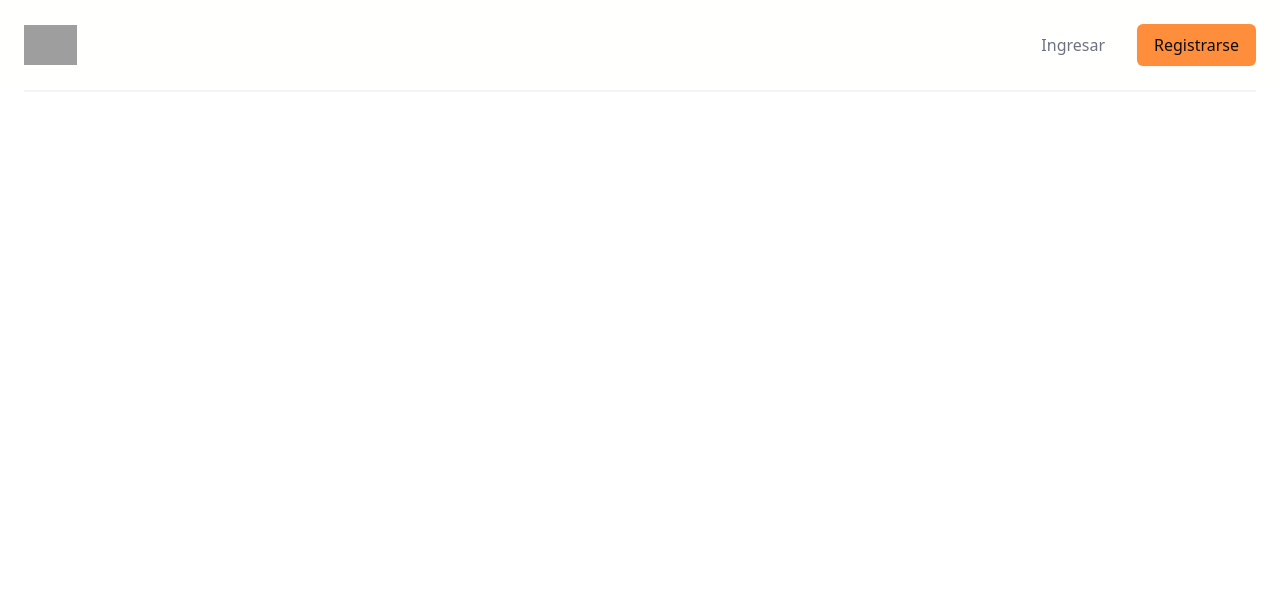
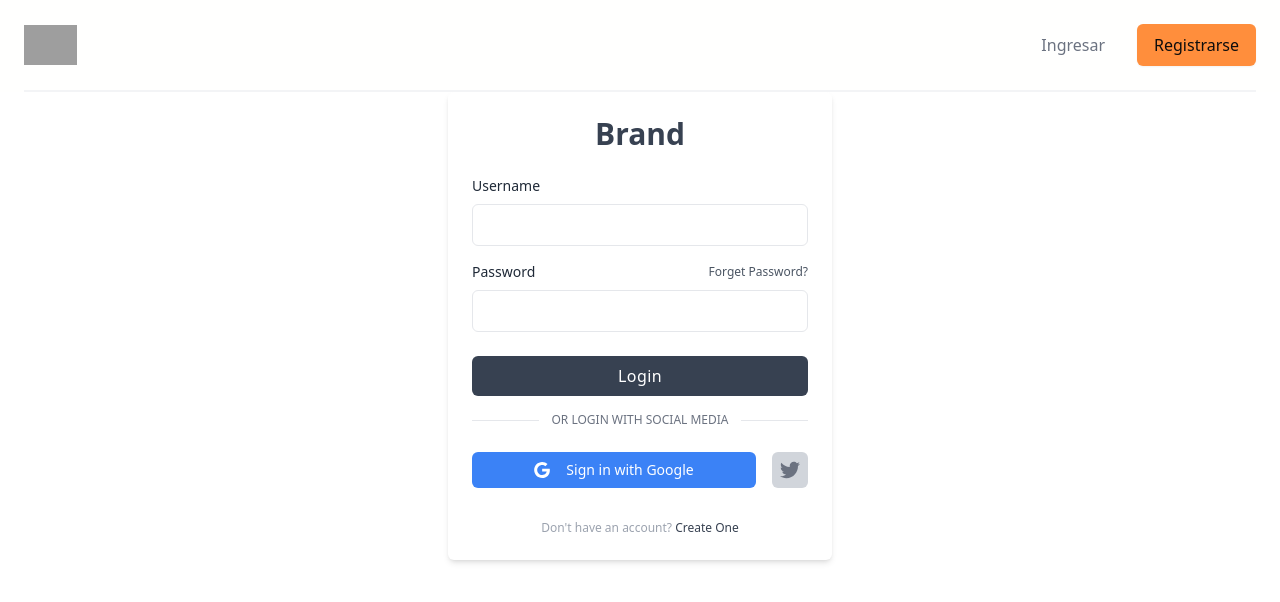
Before and after one commit to DiegoRodriguez-sc/todo_app-frontend, a React (Create React App) app: page /login in a window 1280 px wide. Shown: the top 602 px of the page. Built offline with nearby package versions, Linux system fonts and the light colour scheme; grey boxes are pictures that could not be loaded.

Commit message:
fixed landing

```diff
--- a/package.json
+++ b/package.json
@@ -1,5 +1,5 @@
 {
-  "name": "note-app-front",
+  "name": "todo-app-front",
   "version": "0.1.0",
   "private": true,
   "dependencies": {
--- /dev/null
+++ b/src/components/auth/LoginScreen.js
@@ -0,0 +1,102 @@
+import React from "react";
+
+const LoginScreen = () => {
+  return (
+    <div className="w-full max-w-sm p-6 m-auto bg-white rounded-md shadow-md dark:bg-gray-800">
+      <h1 className="text-3xl font-semibold text-center text-gray-700 dark:text-white">
+        Brand
+      </h1>
+
+      <form className="mt-6">
+        <div>
+          <label
+            for="username"
+            className="block text-sm text-gray-800 dark:text-gray-200"
+          >
+            Username
+          </label>
+          <input
+            type="text"
+            className="block w-full px-4 py-2 mt-2 text-gray-700 bg-white border rounded-md dark:bg-gray-800 dark:text-gray-300 dark:border-gray-600 focus:border-blue-400 dark:focus:border-blue-300 focus:ring-blue-300 focus:outline-none focus:ring focus:ring-opacity-40"
+          />
+        </div>
+
+        <div className="mt-4">
+          <div className="flex items-center justify-between">
+            <label
+              for="password"
+              className="block text-sm text-gray-800 dark:text-gray-200"
+            >
+              Password
+            </label>
+            <a
+              href="s"
+              className="text-xs text-gray-600 dark:text-gray-400 hover:underline"
+            >
+              Forget Password?
+            </a>
+          </div>
+
+          <input
+            type="password"
+            className="block w-full px-4 py-2 mt-2 text-gray-700 bg-white border rounded-md dark:bg-gray-800 dark:text-gray-300 dark:border-gray-600 focus:border-blue-400 dark:focus:border-blue-300 focus:ring-blue-300 focus:outline-none focus:ring focus:ring-opacity-40"
+          />
+        </div>
+
+        <div className="mt-6">
+          <button className="w-full px-4 py-2 tracking-wide text-white transition-colors duration-200 transform bg-gray-700 rounded-md hover:bg-gray-600 focus:outline-none focus:bg-gray-600">
+            Login
+          </button>
+        </div>
+      </form>
+
+      <div className="flex items-center justify-between mt-4">
+        <span className="w-1/5 border-b dark:border-gray-600 lg:w-1/5"></span>
+
+        <a
+          href="s"
+          className="text-xs text-center text-gray-500 uppercase dark:text-gray-400 hover:underline"
+        >
+          or login with Social Media
+        </a>
+
+        <span className="w-1/5 border-b dark:border-gray-400 lg:w-1/5"></span>
+      </div>
+
+      <div className="flex items-center mt-6 -mx-2">
+        <button
+          type="button"
+          className="flex items-center justify-center w-full px-6 py-2 mx-2 text-sm font-medium text-white transition-colors duration-200 transform bg-blue-500 rounded-md hover:bg-blue-400 focus:bg-blue-400 focus:outline-none"
+        >
+          <svg className="w-4 h-4 mx-2 fill-current" viewBox="0 0 24 24">
+            <path d="M12.24 10.285V14.4h6.806c-.275 1.765-2.056 5.174-6.806 5.174-4.095 0-7.439-3.389-7.439-7.574s3.345-7.574 7.439-7.574c2.33 0 3.891.989 4.785 1.849l3.254-3.138C18.189 1.186 15.479 0 12.24 0c-6.635 0-12 5.365-12 12s5.365 12 12 12c6.926 0 11.52-4.869 11.52-11.726 0-.788-.085-1.39-.189-1.989H12.24z"></path>
+          </svg>
+
+          <span className="hidden mx-2 sm:inline">Sign in with Google</span>
+        </button>
+
+        <a
+          href="s"
+          className="p-2 mx-2 text-sm font-medium text-gray-500 transition-colors duration-200 transform bg-gray-300 rounded-md hover:bg-gray-200"
+        >
+          <svg className="w-5 h-5 fill-current" viewBox="0 0 24 24">
+            <path d="M23.954 4.569c-.885.389-1.83.654-2.825.775 1.014-.611 1.794-1.574 2.163-2.723-.951.555-2.005.959-3.127 1.184-.896-.959-2.173-1.559-3.591-1.559-2.717 0-4.92 2.203-4.92 4.917 0 .39.045.765.127 1.124C7.691 8.094 4.066 6.13 1.64 3.161c-.427.722-.666 1.561-.666 2.475 0 1.71.87 3.213 2.188 4.096-.807-.026-1.566-.248-2.228-.616v.061c0 2.385 1.693 4.374 3.946 4.827-.413.111-.849.171-1.296.171-.314 0-.615-.03-.916-.086.631 1.953 2.445 3.377 4.604 3.417-1.68 1.319-3.809 2.105-6.102 2.105-.39 0-.779-.023-1.17-.067 2.189 1.394 4.768 2.209 7.557 2.209 9.054 0 13.999-7.496 13.999-13.986 0-.209 0-.42-.015-.63.961-.689 1.8-1.56 2.46-2.548l-.047-.02z"></path>
+          </svg>
+        </a>
+      </div>
+
+      <p className="mt-8 text-xs font-light text-center text-gray-400">
+        {" "}
+        Don't have an account?{" "}
+        <a
+          href="f"
+          className="font-medium text-gray-700 dark:text-gray-200 hover:underline"
+        >
+          Create One
+        </a>
+      </p>
+    </div>
+  );
+};
+
+export default LoginScreen;
--- /dev/null
+++ b/src/components/auth/RegisterScreen.js
@@ -0,0 +1,11 @@
+import React from 'react';
+
+const RegisterScreen = () => {
+ return (
+  <div>
+   register
+  </div>
+ );
+}
+
+export default RegisterScreen;
--- a/src/components/landingPage/LandingScreen.js
+++ b/src/components/landingPage/LandingScreen.js
@@ -1,22 +1,38 @@
 import React from "react";
+import { useNavigate } from "react-router-dom";
 import todo from "../../assets/todo.svg";
 
 const LandingScreen = () => {
+  const navigate = useNavigate();
+  const handleRegister = () => {
+    navigate("/register");
+  };
   return (
-   <section class="text-[#0d0d0d] bg-[#fffffe] body-font mx-auto">
-   <div class="container mx-auto flex px-5 py-24 md:flex-row flex-col items-center">
-     <div class="lg:flex-grow md:w-1/2 lg:pr-24 md:pr-16 flex flex-col md:items-start md:text-left mb-16 md:mb-0 items-center text-center">
-       <h1 class="title-font sm:text-6xl text-4xl mb-4 font-bold">
+    <section className="text-[#0d0d0d] bg-[#fffffe] body-font mx-auto">
+      <div className="container mx-auto flex px-3 py-24 md:flex-row flex-col items-center">
+        <div className="flex-2 lg:flex-grow md:w-full lg:pr-24 md:pr-16 flex flex-col md:items-start md:text-left mb-16 md:mb-0 items-center text-center">
+          <h1 className="title-font sm:text-4xl md:text-5xl lg:text-6xl text-3xl mb-4 font-bold">
             <span className="inline">Mantente Organizado</span>
             <span className="block">Mantente Creativo</span>
           </h1>
-       <p class="mb-8 leading-relaxed text-2xl text-gray-600">Captura tus ideas y haz algo creativo todos los dias</p>
-       <div class="flex justify-center">
-         <button class="w-full shadow flex items-center justify-center px-8 py-3 border border-transparent text-base font-medium rounded-md md:py-4 md:text-lg md:px-10 bg-[#ff8e3c] hover:bg-[#ff700a]">Crear cuenta</button>
+          <p className="mb-8 leading-relaxed md:text-2xl text-lg text-gray-600">
+            Captura tus ideas y haz algo creativo todos los dias
+          </p>
+          <div className="flex justify-center">
+            <button
+              onClick={handleRegister}
+              className="w-full shadow flex items-center justify-center px-8 py-3 border border-transparent text-base font-medium rounded-md md:py-4 md:text-lg md:px-10 bg-[#ff8e3c] hover:bg-[#ff700a]"
+            >
+              Crear cuenta
+            </button>
           </div>
         </div>
-     <div class="lg:max-w-lg lg:w-full md:w-1/2 w-5/6">
-       <img class="object-cover object-center rounded" alt="hero" src={todo} />
+        <div className="lg:max-w-sm lg:w-full md:w-1/3 w-5/6 mx-auto self-center">
+          <img
+            className="object-cover object-center rounded w-full"
+            alt="hero"
+            src={todo}
+          />
         </div>
       </div>
     </section>
--- a/src/components/navBar/NavBar.js
+++ b/src/components/navBar/NavBar.js
@@ -1,37 +1,40 @@
-import React from 'react';
+import React from "react";
+import { Link } from "react-router-dom";
 
 const NavBar = () => {
- return (
-  <nav className="relative bg-[#fffffe] text-[#0d0d0d]">
+  return (
+    <nav className="relative bg-[#fffffe] text-[#0d0d0d]">
       <div className="min-w-screen mx-auto px-4 sm:px-6">
         <div className="flex justify-between items-center border-b-2 border-gray-100 py-6 md:justify-start md:space-x-10">
           <div className="flex justify-start lg:w-0 lg:flex-1">
-            <a href="e">
+            <Link to={"/"}>
               <span className="sr-only">Workflow</span>
               <img
                 className="h-8 w-auto sm:h-10"
                 src="https://tailwindui.com/img/logos/workflow-mark-indigo-600.svg"
                 alt=""
               />
-            </a>
+            </Link>
           </div>
 
           <div className=" md:flex items-center justify-end md:flex-1 lg:w-0">
-            <a href="r" className="whitespace-nowrap text-base font-medium text-gray-500 hover:text-gray-900">
+            <Link
+              to="/login"
+              className="whitespace-nowrap text-base font-medium text-gray-500 hover:text-gray-900"
+            >
               Ingresar
-            </a>
-            <a
-              href="r"
+            </Link>
+            <Link
+              to="/register"
               className="ml-8 whitespace-nowrap inline-flex items-center justify-center px-4 py-2 border border-transparent rounded-md shadow-sm text-base font-medium text-[#0d0d0d] bg-[#ff8e3c] hover:bg-[#ff700a]"
             >
               Registrarse
-            </a>
+            </Link>
           </div>
         </div>
       </div>
-
     </nav>
- );
-}
+  );
+};
 
 export default NavBar;
--- a/src/routes/PublicRoute.js
+++ b/src/routes/PublicRoute.js
@@ -1,5 +1,7 @@
 import React from "react";
 import { Route, Routes } from "react-router-dom";
+import LoginScreen from "../components/auth/LoginScreen";
+import RegisterScreen from "../components/auth/RegisterScreen";
 import LandingScreen from "../components/landingPage/LandingScreen";
 
 const PublicRoute = () => {
@@ -7,6 +9,8 @@
     <>
       <Routes>
         <Route path="/" element={<LandingScreen />} />
+        <Route path="/login" element={<LoginScreen />} />
+        <Route path="/register" element={<RegisterScreen />} />
       </Routes>
     </>
   );
```
Lines whose indentation alone changed are shown as unchanged.
